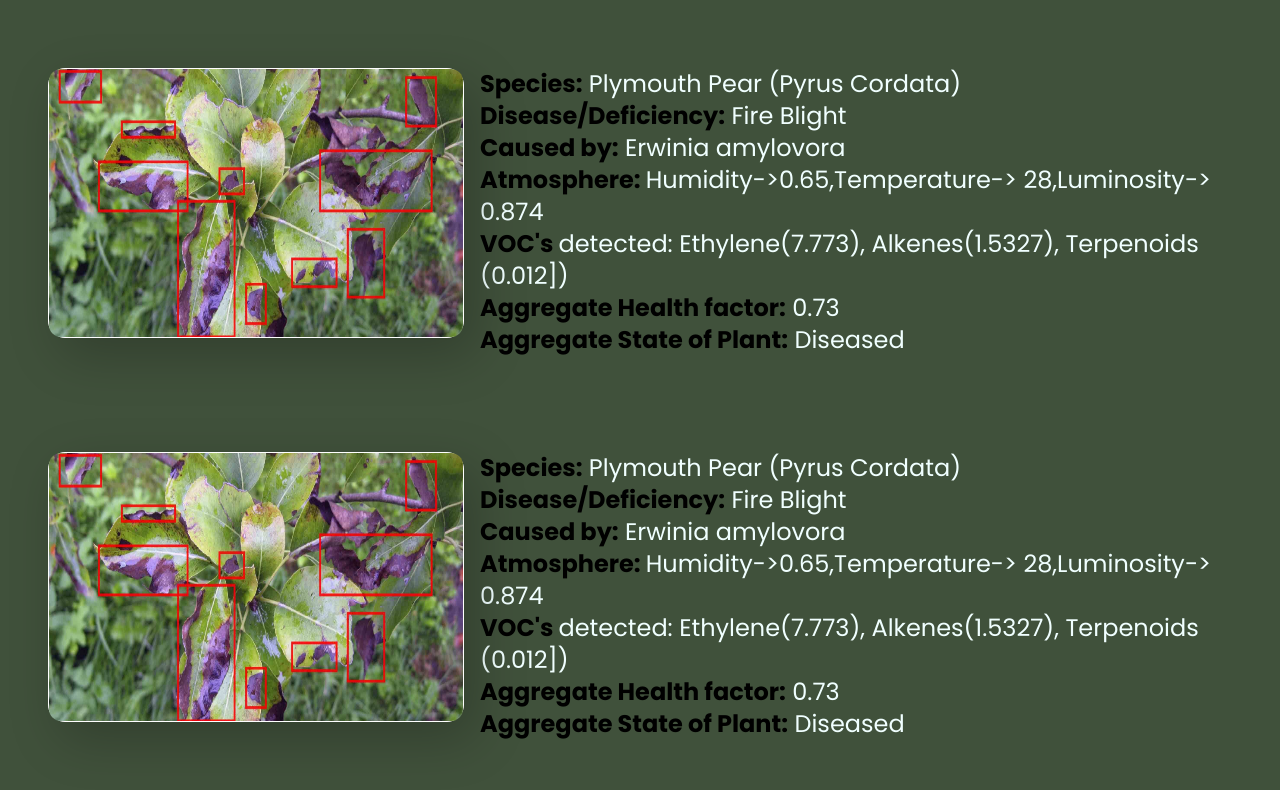
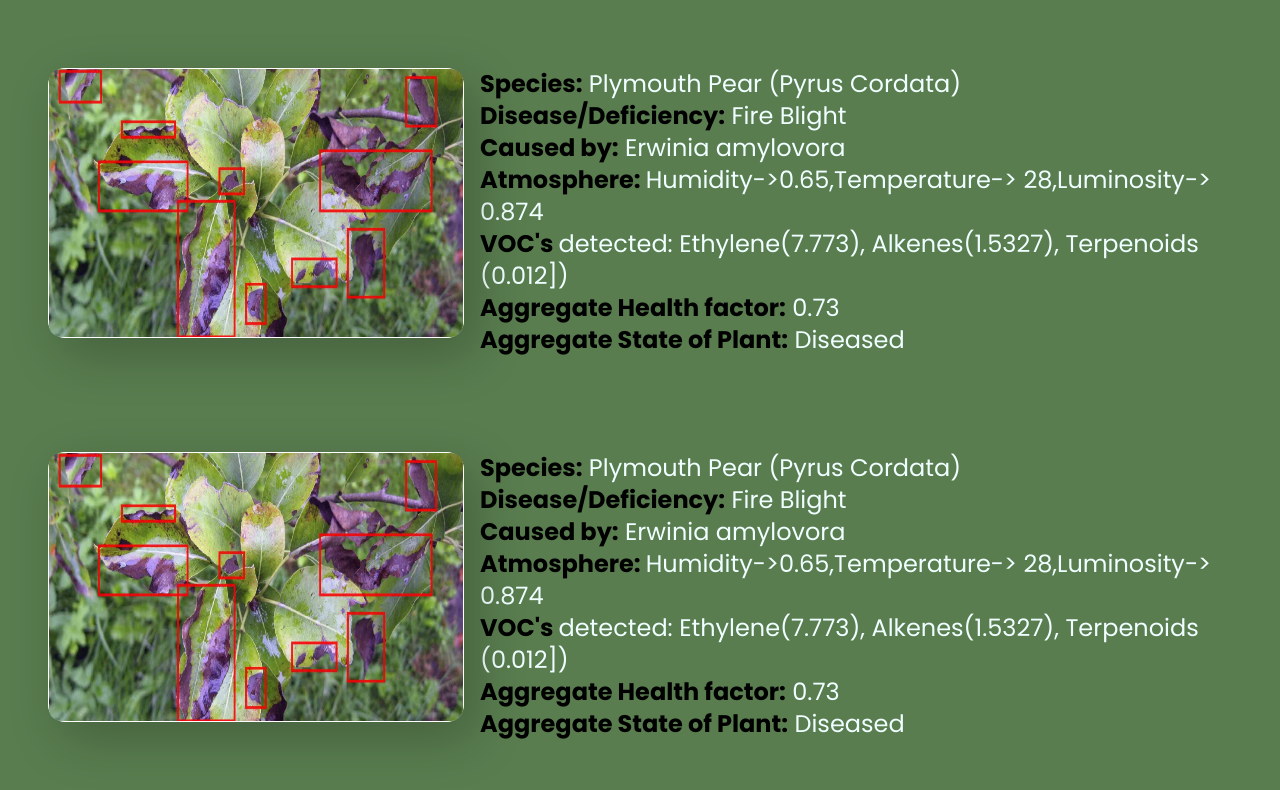
Before and after one commit to Deadlyboss007/The_Plant_Whisperer, a plain HTML site: page The Plant whisperer/analytics.html in a window 1280 px wide. Shown: the part 200-990 px from the top of the page. Drawn offline with nearby package versions, Linux system fonts and the light colour scheme.

Commit message:
bg again

```diff
--- a/The Plant whisperer/analytics.html
+++ b/The Plant whisperer/analytics.html
@@ -81,7 +81,7 @@
     </style>
 </head>
 
-<body class="bg-[#40513B]">
+<body class="bg-[#597d4f]">
     <header>
         <nav>
             <div class="left">Plant Whisperer</div>
```
